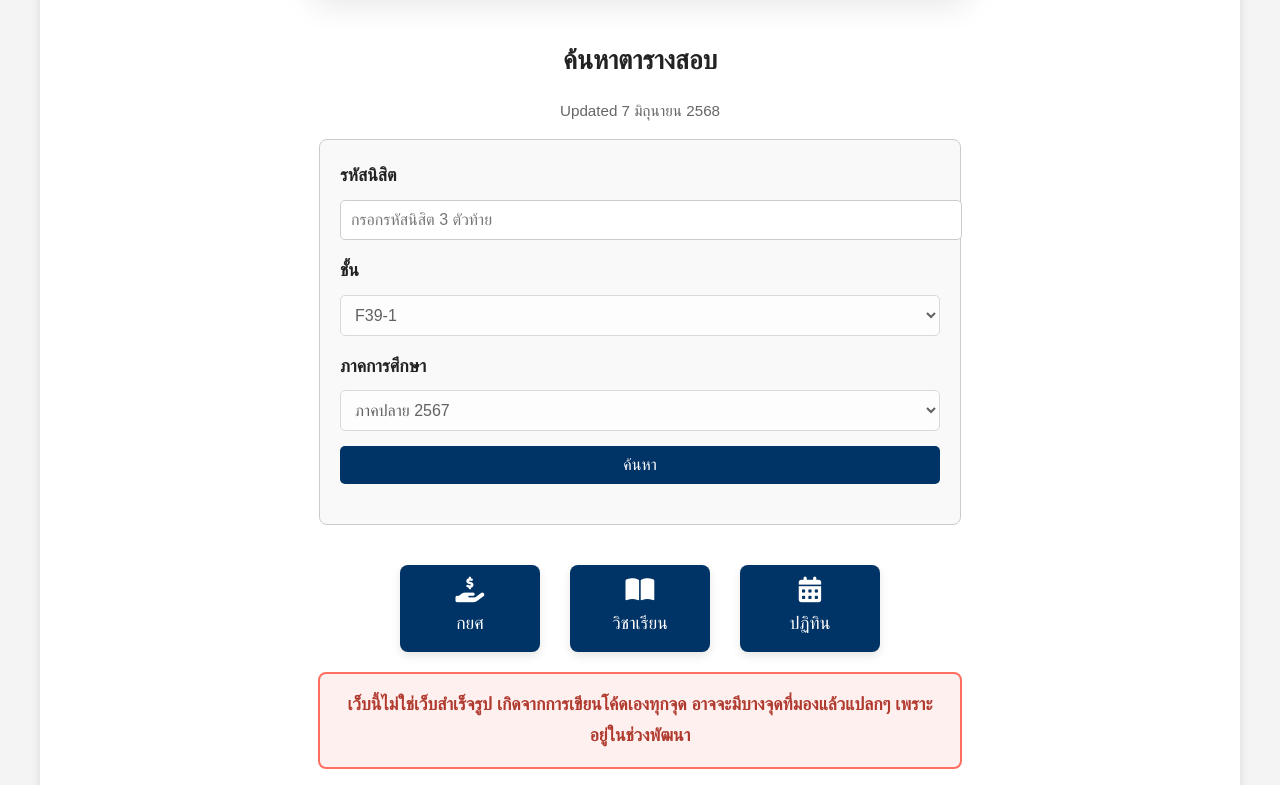
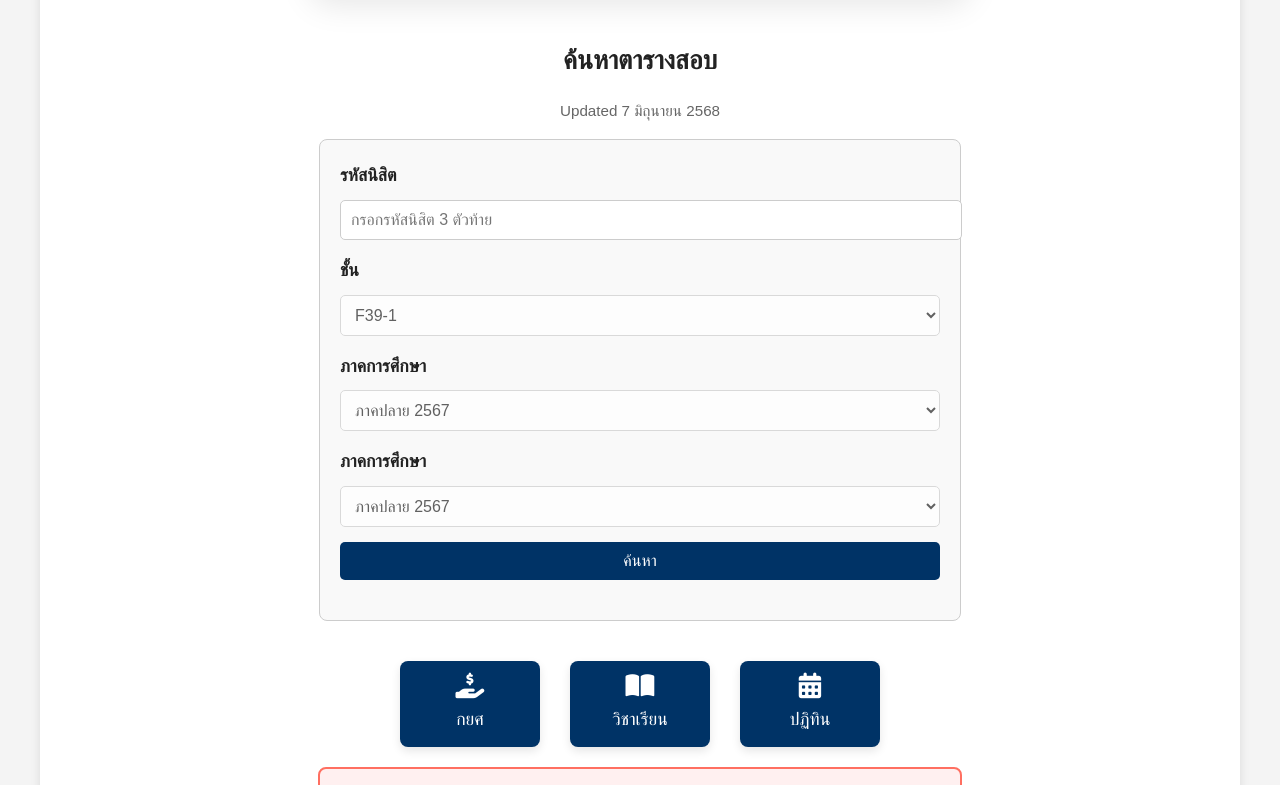
Before and after one commit to Methee77/dkkaset, a plain HTML site: page index.html in a window 1280 px wide. Shown: the part 312-1097 px from the top of the page. Drawn offline with Linux system fonts and the light colour scheme; a web font is replaced by a local one.

Commit message:
Update index.html

```diff
--- a/index.html
+++ b/index.html
@@ -274,6 +274,10 @@
           <select id="term" name="term" disabled>
             <option value="ภาคปลาย 2567" selected>ภาคปลาย 2567</option>
           </select>
+          <label for="term">ภาคการศึกษา</label>
+          <select id="term" name="term" disabled>
+            <option value="ภาคปลาย 2567" selected>ภาคปลาย 2567</option>
+          </select>
           <button type="submit">ค้นหา</button>
         </form>
         <div id="search-result" class="search-result"></div>
```
